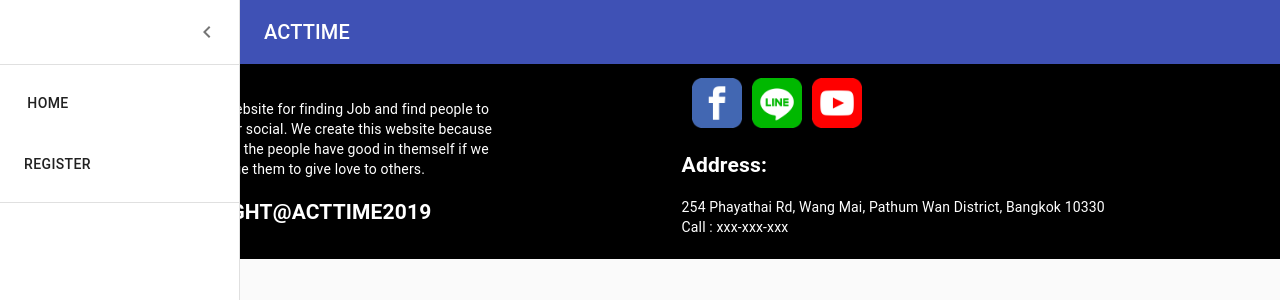
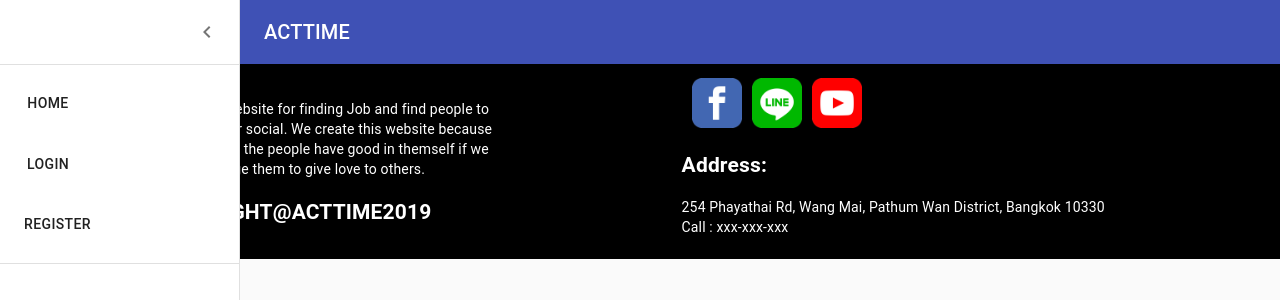
Before and after one commit to 2110423-2019-2/sec33_Leelulila, a React (Create React App) app: page /register in a window 1280 px wide. Both pictures are taken after a click on the button "open drawer". Shown: the top 300 px of the page. Built offline with nearby package versions, Linux system fonts and the light colour scheme.

Commit message:
Add register page

```diff
--- a/src/pages/Navbar.js
+++ b/src/pages/Navbar.js
@@ -144,7 +144,7 @@ export default function PersistentDrawerLeft() {
         <Divider />
         <List>
           <ListItem><ListItemText><Button href='/'>Home</Button></ListItemText></ListItem>
-          {/* <ListItem><ListItemText><Button href='/login'>Login</Button></ListItemText></ListItem> */}
+          <ListItem><ListItemText><Button href='/login'>Login</Button></ListItemText></ListItem>
           <ListItem><ListItemText><Button href='/Register'>Register</Button></ListItemText></ListItem>
           {/* <ListItem><ListItemText><Button href='/AboutUs'>AboutUs</Button></ListItemText></ListItem> */}
         </List>
```
Also changed, not shown: src/pages/Register.js (added, +8 -0 lines).
